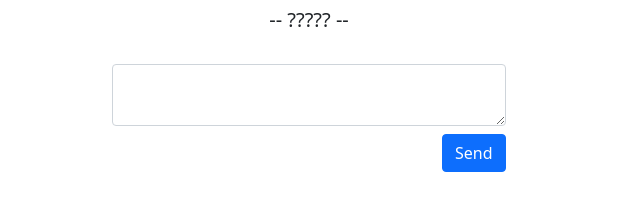
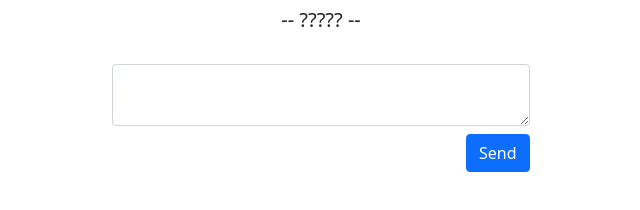
Before and after one commit to nkolis/private-message, a plain HTML site: page index.html in a window 1280 px wide. Shown: the whole page, without its empty margins (319-959 px from the left). Drawn offline with nearby package versions, Linux system fonts and the light colour scheme.

Commit message:
change layout

```diff
--- a/index.html
+++ b/index.html
@@ -10,9 +10,7 @@
 <body>
 <div class="container-fluid d-flex justify-content-center">
   <div class="col-md-12 d-flex justify-content-center">
-    <div class="row mt-2">
-
-      <form class="row needs-validation" novalidate>
+      <form class="row mt-2 needs-validation" novalidate>
         <h5 class="text-center">-- ????? --</h5>
         <div class="col-md-12">
           <label for="message" class="form-label"><a href="#" style="font-size: .875em" class="fw-light"></a></label>
@@ -26,7 +24,6 @@
           <button class="btn btn-primary" type="submit">Send</button>
         </div>
       </form>
-    </div>
   </div>
 </div>
 <script src="app.js"></script>
```
